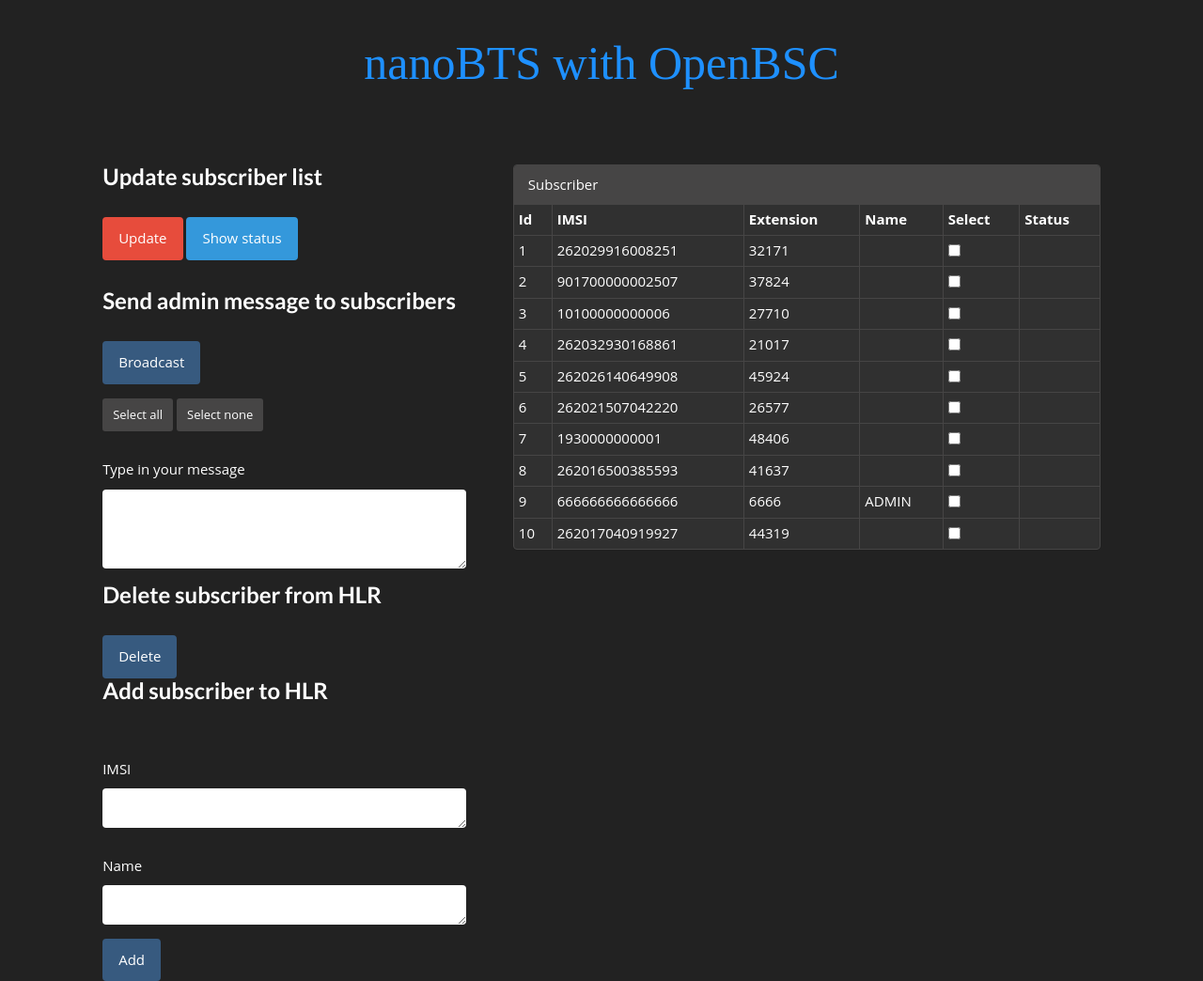
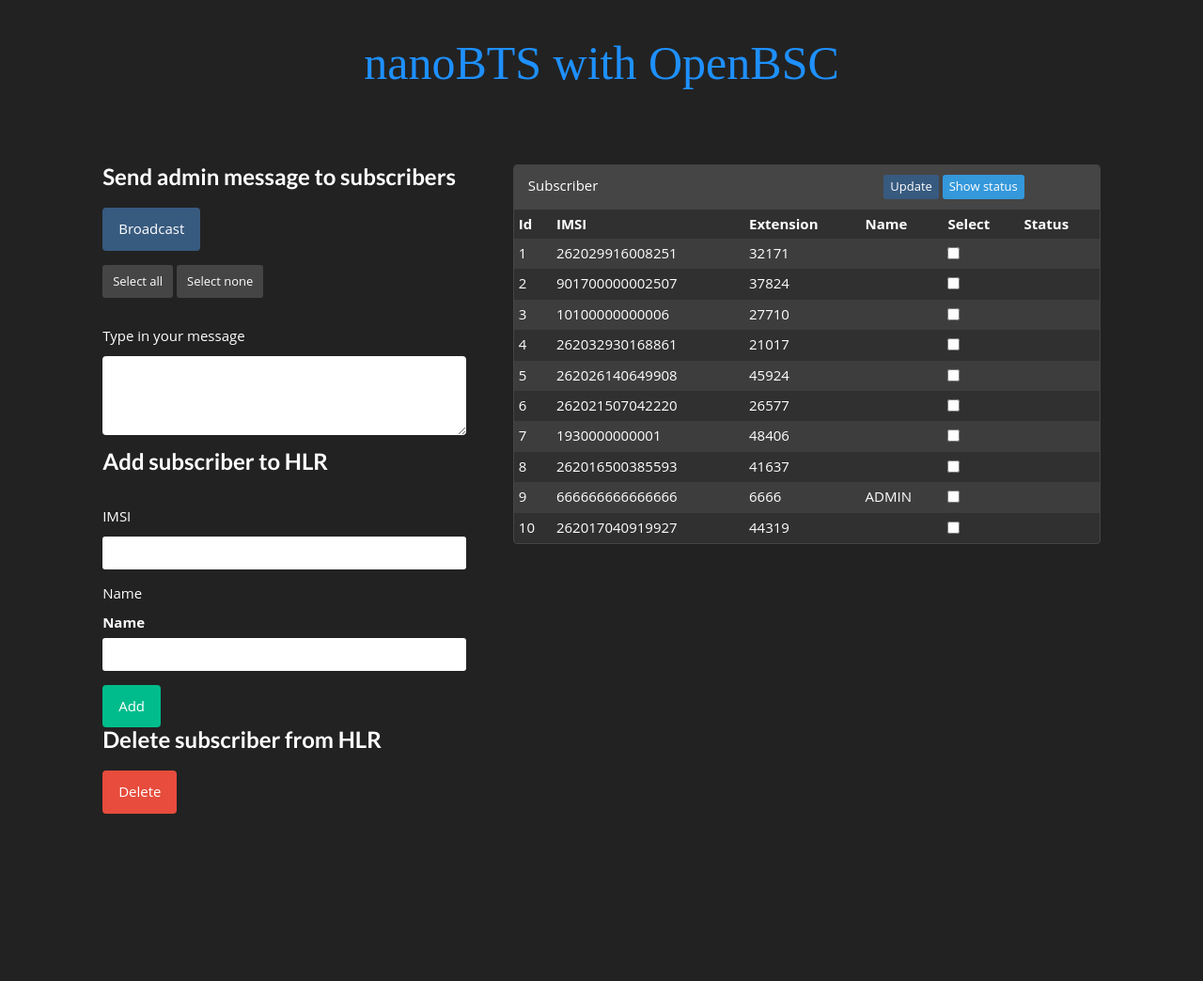
Before and after one commit to paddy089/nbtsgui, a Django app: page / in a window 1280 px wide. Shown: the whole page at 94% size. After the commit the page ends 866 px from the top, so only its background shows below. Run offline with Django 3.2, Linux system fonts and the light colour scheme; data comes from the database, SQL or seed files in the repository; parts of the project's set-up code (start-up, migrations or seed data) failed here and were passed over; some libraries are stand-ins or nearby versions.

Commit message:
html zeugs 1

```diff
--- a/main_app/static/css/style.css
+++ b/main_app/static/css/style.css
@@ -46,7 +46,7 @@
 .listheader {
     font-weight: bold;
     font-size: x-large;
-    padding-bottom: 30px;
+    padding-bottom: 2rem;
     margin: 0;
 }
 .margin-bottom{
@@ -65,3 +65,12 @@
     font-family: Dosis;
     font-size: 5rem;
 }
+
+.functions {
+    overflow-y: scroll;
+}
+
+.panel-buttons {
+    display: inline;
+    margin-left: 30rem;
+}
--- a/main_app/static/js/main.js
+++ b/main_app/static/js/main.js
@@ -311,7 +311,7 @@
 $('#add_sub').on('click', function (event) {
     event.preventDefault();
     //var element = $(this);
-    console.log('del sub button clicked');
+    console.log('add sub button clicked');
 
     var imsi = document.getElementById("textImsi").value,
         name = document.getElementById("textName").value,
--- a/main_app/templates/index.html
+++ b/main_app/templates/index.html
@@ -20,18 +20,19 @@
 
     <div class="content">
 
-        <div class="row">
+        <div class="row functions">
 
             <div class="col-sm-4 col-sm-offset-1 border-test">
                 <!-- ## functionality ## -->
 
-                <h2 class="listheader" id="refreshlistheader">
-                    Update subscriber list
-                </h2>
-                <button id="showsubs" data-id="" class="btn btn-danger margin-bottom" type="button">Update</button>
-                <button id="showstatus" data-id="" class="btn btn-info margin-bottom" type="button">Show status</button>
+{#                <!-- ## Update and Status -->#}
+{#                <h2 class="listheader" id="refreshlistheader">#}
+{#                    Update subscriber list#}
+{#                </h2>#}
+{#                <button id="showsubs" data-id="" class="btn btn-default margin-bottom" type="button">Update</button>#}
+{#                <button id="showstatus" data-id="" class="btn btn-info margin-bottom" type="button">Show status</button>#}
 
-
+                <!-- ## broadcast -->
                 <h2 class="listheader margin-top" id="smslistheader">
                     Send admin message to subscribers
                 </h2>
@@ -39,6 +40,7 @@
                     Broadcast
                 </button>
 
+                <!-- ## Select -->
                 <div class=" margin-top-small">
                     <button id="selectall" data-id="" class="btn btn-sm btn-default" type="button">
                         Select all
@@ -49,6 +51,8 @@
 
                 </div>
 
+                <!-- ## message field -->
+
                 <div class="form-group margin-top padding-right">
                     <div class="">
                         <span class="help-block">Type in your message</span>
@@ -57,37 +61,45 @@
                     </div>
                 </div>
 
-                <h2 class="listheader margin-top" id="">
-                    Delete subscriber from HLR
-                </h2>
-                <button id="delete_sub" data-id="" class="btn  btn-primary" type="button">
-                    Delete
-                </button>
 
+                <!-- ## Add sibscriber-->
 
                 <h2 class="listheader margin-top" id="">
                     Add subscriber to HLR
                 </h2>
 
 
-                <div class="form-group margin-top padding-right">
+                <div class="form-group margin-top-small padding-right">
                     <div class="">
                         <span class="help-block">IMSI</span>
-                        <textarea class="form-control" rows="1" id="textImsi"></textarea>
+{#                        <textarea class="form-control" rows="1" id="textImsi"></textarea>#}
+                        <input class="form-control input-sm" id="textImsi"></input>
 
                     </div>
                 </div>
 
-                <div class="form-group margin-top padding-right">
+
+                <div class="form-group margin-top-small padding-right">
                     <div class="">
                         <span class="help-block">Name</span>
-                        <textarea class="form-control" rows="1" id="textName"></textarea>
+                        <label class="control-label" for="inputSmall">Name</label>
+{#                        <textarea class="form-control" rows="1" id="textName"></textarea>#}
+                        <input class="form-control input-sm" id="textName"></input>
 
                     </div>
                 </div>
 
-                <button id="add_sub" data-id="" class="btn  btn-primary" type="button">
+                <button id="add_sub" data-id="" class="btn btn-success" type="button">
                     Add
+                </button>
+
+                <!-- ## Delete sibscriber-->
+
+                <h2 class="listheader margin-top">
+                    Delete subscriber from HLR
+                </h2>
+                <button id="delete_sub" data-id="" class="btn  btn-danger" type="button">
+                    Delete
                 </button>
 
 
@@ -99,9 +111,15 @@
             <div class="col-sm-6  border-test">
                 <div class="panel panel-default col-sm-12 table-responsive" id="subs">
 
-                    <div class="panel-heading">Subscriber</div>
+                    <div class="panel-heading">Subscriber
+                        <div class="panel-buttons">
 
-                    <table class="table table-hover table-bordered table-condensed" id="substable"></table>
+                            <button id="showsubs" data-id="" class="btn btn-xs btn-primary" type="button">Update</button>
+                            <button id="showstatus" data-id="" class="btn btn-xs btn-info" type="button">Show status</button>
+                        </div>
+                    </div>
+
+                    <table class="table table-hover table-striped table-condensed" id="substable"></table>
                 </div>
 
             </div>
--- a/main_app/views.py
+++ b/main_app/views.py
@@ -45,7 +45,7 @@
     print(subs)
     print(msg)
 
-    #broadcastSMS(subs, msg)
+    broadcastSMS(subs, msg)
 
     return HttpResponse('send_broadcast success')
 
```
